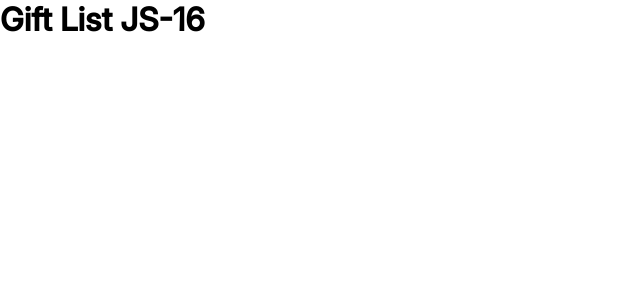
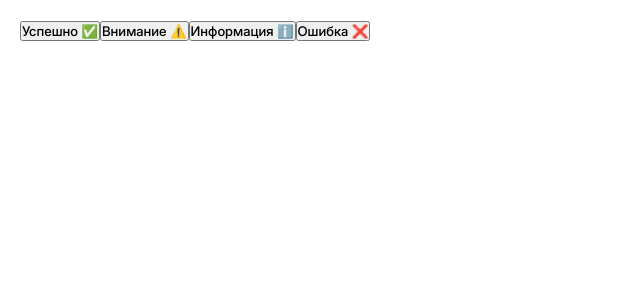
Before and after one commit to peaksoft-school/Gift-list-js16-day-, a React (Vite) app: page / in a window 1280 px wide. Shown: the top 300 px of the page, without its empty margins (0-640 px from the left). Built offline with nearby package versions, Linux system fonts and the light colour scheme.

Commit message:
modal save

```diff
--- a/package.json
+++ b/package.json
@@ -16,6 +16,7 @@
     "@mui/material": "^6.4.7",
     "react": "^18.3.1",
     "react-dom": "^18.3.1",
+    "react-toastify": "^11.0.5",
     "styled-components": "^6.1.15"
   },
   "devDependencies": {
--- a/src/App.jsx
+++ b/src/App.jsx
@@ -1,3 +1,5 @@
-const App = () => <h1> Gift List JS-16</h1>
+import Toastify from './components/UI/Toastify'
+
+const App = () => <Toastify />
 
 export default App
--- /dev/null
+++ b/src/components/UI/Toastify.jsx
@@ -0,0 +1,72 @@
+import React from 'react'
+import { ToastContainer, toast } from 'react-toastify'
+import 'react-toastify/dist/ReactToastify.css'
+
+const notify = (type) => {
+   switch (type) {
+      case 'success':
+         toast.success('✅ Успешно! Это сообщение об успехе.', {
+            position: 'top-right',
+            autoClose: 5000,
+            hideProgressBar: false,
+            closeOnClick: true,
+            pauseOnHover: true,
+            draggable: true,
+            progress: undefined,
+            theme: 'light',
+         })
+         break
+      case 'warning':
+         toast.warn('⚠️ Внимание! Это предупреждение.', {
+            position: 'top-right',
+            autoClose: 5000,
+            hideProgressBar: false,
+            closeOnClick: true,
+            pauseOnHover: true,
+            draggable: true,
+            progress: undefined,
+            theme: 'light',
+         })
+         break
+      case 'info':
+         toast.info('ℹ️ Информация: Это информационное сообщение.', {
+            position: 'top-right',
+            autoClose: 5000,
+            hideProgressBar: false,
+            closeOnClick: true,
+            pauseOnHover: true,
+            draggable: true,
+            progress: undefined,
+            theme: 'light',
+         })
+         break
+      case 'error':
+         toast.error('❌ Ошибка! Это сообщение об ошибке.', {
+            position: 'top-right',
+            autoClose: 5000,
+            hideProgressBar: false,
+            closeOnClick: true,
+            pauseOnHover: true,
+            draggable: true,
+            progress: undefined,
+            theme: 'light',
+         })
+         break
+      default:
+         toast('Это простое уведомление.')
+   }
+}
+
+const Toastify = () => {
+   return (
+      <div style={{ padding: '20px' }}>
+         <button onClick={() => notify('success')}>Успешно ✅</button>
+         <button onClick={() => notify('warning')}>Внимание ⚠️</button>
+         <button onClick={() => notify('info')}>Информация ℹ️</button>
+         <button onClick={() => notify('error')}>Ошибка ❌</button>
+         <ToastContainer />
+      </div>
+   )
+}
+
+export default Toastify
```
Also changed, not shown: 1 other file (tests, documents, lock files or other folders).
